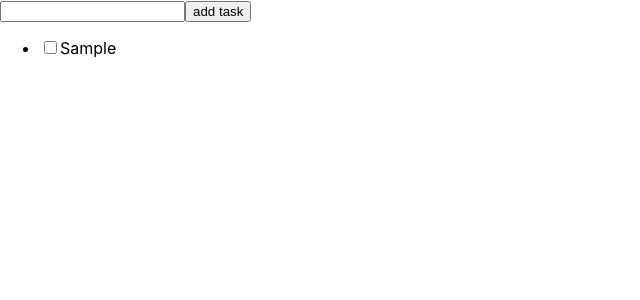
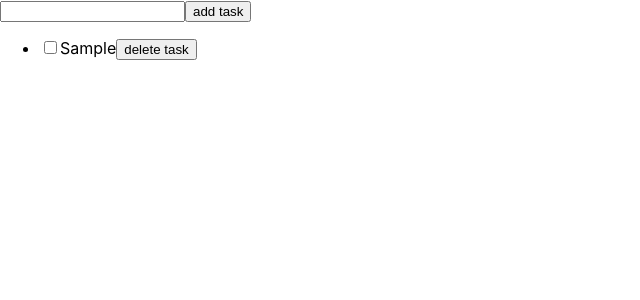
Before and after one commit to kasanielaski/react_test_app, a React (Create React App) app: page / in a window 1280 px wide. Both pictures are taken after typing "Sample" into the empty fields and a click on the button "add task". Shown: the top 300 px of the page, without its empty margins (0-640 px from the left). Built offline with nearby package versions, Linux system fonts and the light colour scheme.

Commit message:
add delete task option

```diff
--- a/src/components/ListItem.js
+++ b/src/components/ListItem.js
@@ -1,10 +1,16 @@
 import React, { Component } from 'react';
 
 class ListItem extends Component {
-    onChange() {
-        this.props.onStatusChange({
+    changeStatus() {
+        this.props.onChangeStatus({
             name: this.props.data.name,
             isDone: !this.props.data.isDone
+        });
+    }
+
+    deleteTask() {
+        this.props.onDeleteTask({
+            name: this.props.data.name
         });
     }
 
@@ -16,9 +22,10 @@ class ListItem extends Component {
                 <input
                     type="checkbox"
                     checked={isDone}
-                    onChange={e => this.onChange(e)}
+                    onChange={() => this.changeStatus()}
                 />
                 <span>{name}</span>
+                <button onClick={() => this.deleteTask()}>delete task</button>
             </li>
         );
     }
--- a/src/components/ToDoList.js
+++ b/src/components/ToDoList.js
@@ -75,7 +75,7 @@ class ToDoList extends Component {
         });
     }
 
-    onStatusChange({ name, isDone }) {
+    onChangeStatus({ name, isDone }) {
         this.setState(
             {
                 listData: [
@@ -89,7 +89,20 @@ class ToDoList extends Component {
                     })
                 ]
             },
-            this.storeData()
+            () => this.storeData()
+        );
+    }
+
+    onDeleteTask({ name }) {
+        this.setState(
+            {
+                listData: [
+                    ...this.state.listData.filter(item => {
+                        return item.name !== name;
+                    })
+                ]
+            },
+            () => this.storeData()
         );
     }
 
@@ -98,7 +111,8 @@ class ToDoList extends Component {
             <ListItem
                 key={`${item.name}_${index}`}
                 data={item}
-                onStatusChange={e => this.onStatusChange(e)}
+                onChangeStatus={e => this.onChangeStatus(e)}
+                onDeleteTask={e => this.onDeleteTask(e)}
             />
         ));
 
```
